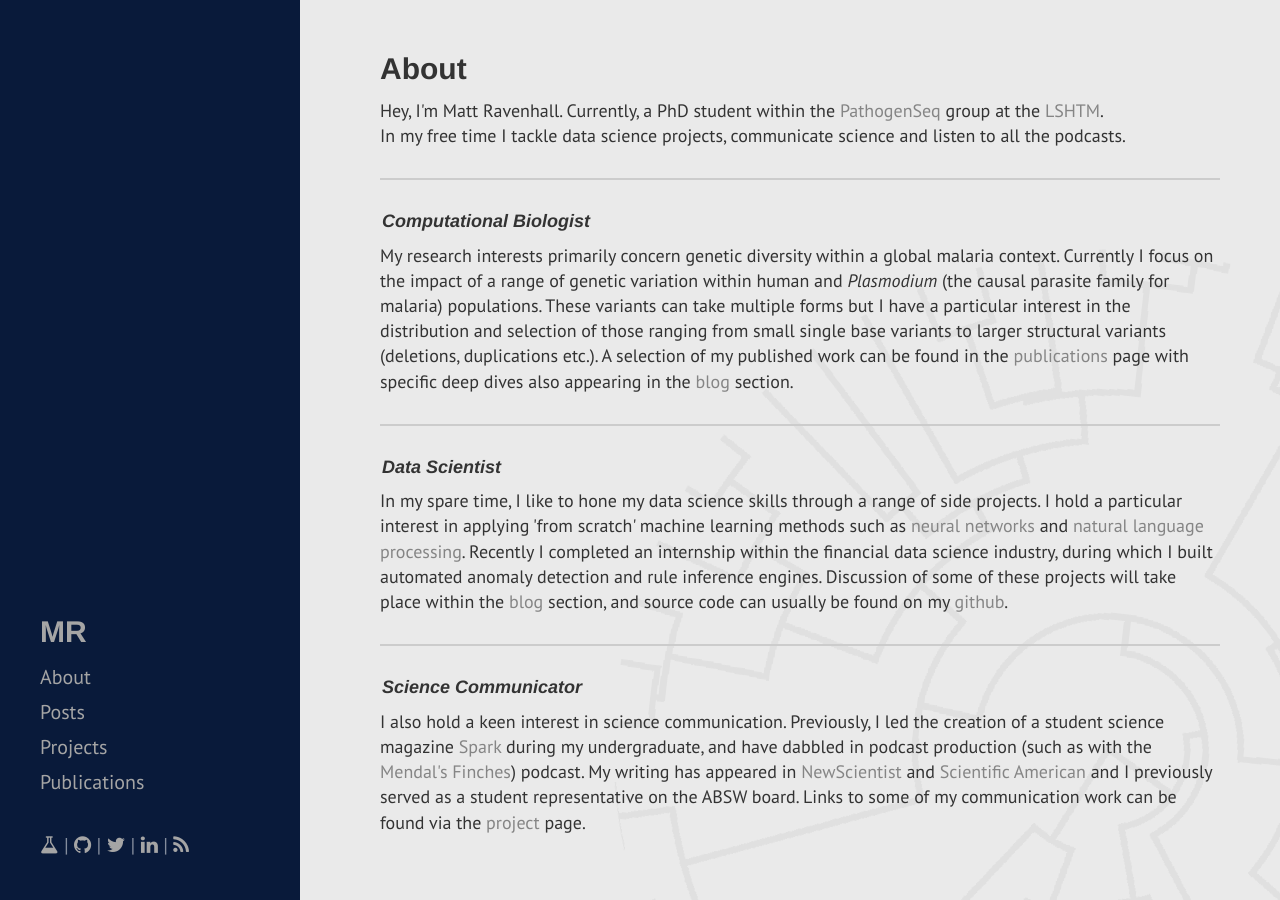
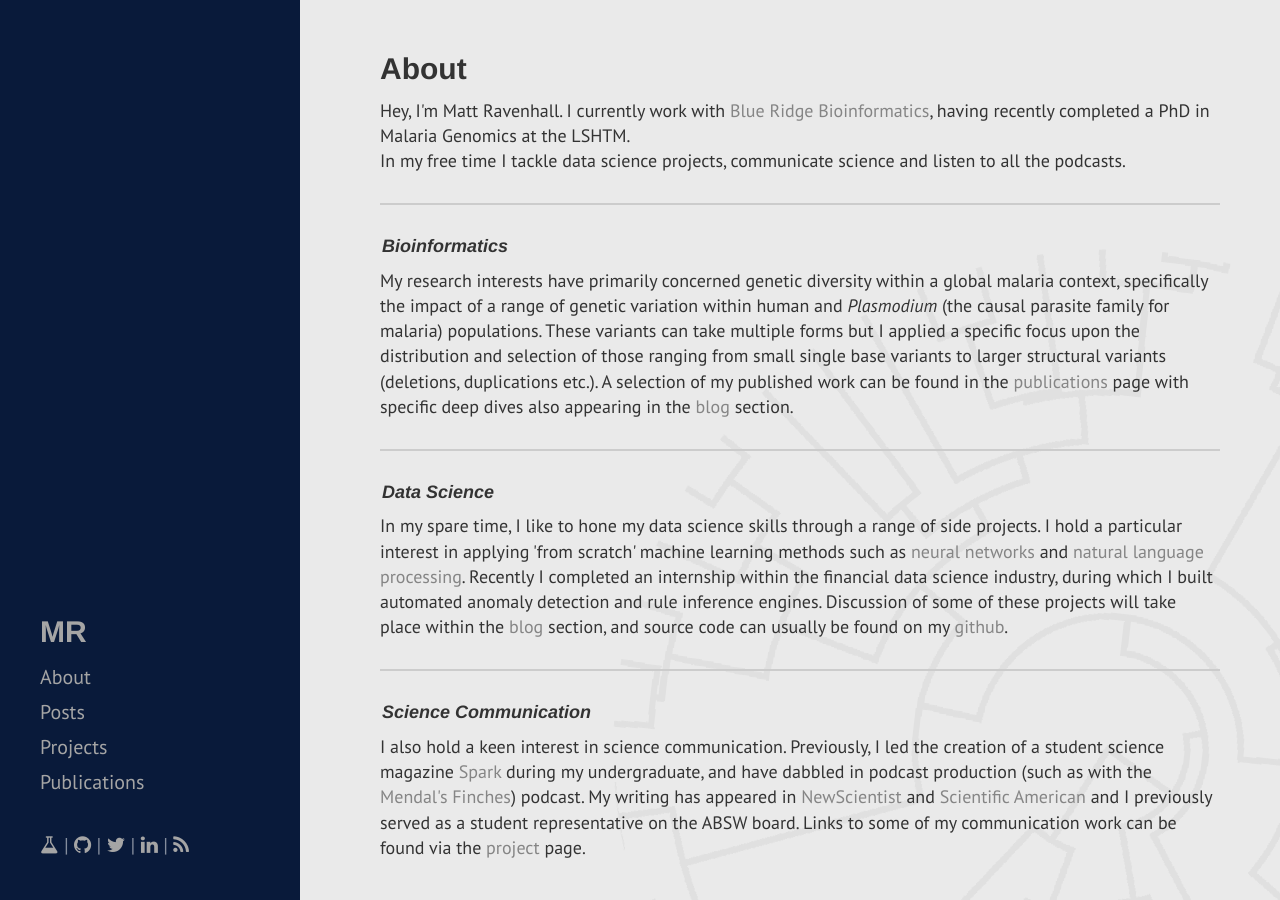
Before and after one commit to mattravenhall/mattravenhall.github.io, a Jekyll site: the page built from about/index.html, in a window 1280 px wide. Built offline with Jekyll 4.4.1, drawn with Linux system fonts in a browser that asks for light colours.

Commit message:
Post renames

```diff
--- a/about/index.html
+++ b/about/index.html
@@ -4,32 +4,26 @@
 ---
 
 <h1>{{ page.title }}</h1>
-<p>Hey, I'm Matt Ravenhall. Currently, a PhD student within the <a href="http://pathogenseq.lshtm.ac.uk">PathogenSeq</a> group at the <a href="https://www.lshtm.ac.uk/aboutus/people/ravenhall.matt">LSHTM</a>.<br>
+<p>Hey, I'm Matt Ravenhall. I currently work with <a href="http://blueridgebio.co.uk/">Blue Ridge Bioinformatics</a>, having recently completed a PhD in Malaria Genomics at the LSHTM</a>.<br>
 In my free time I tackle data science projects, communicate science and listen to all the podcasts.</p>
 
 <hr>
 
-<h3>Computational Biologist</h3>
+<h3>Bioinformatics</h3>
 <p>
-	My research interests primarily concern genetic diversity within a global malaria context. Currently I focus on the impact of a range of genetic variation within human and <i>Plasmodium</i> (the causal parasite family for malaria) populations. These variants can take multiple forms but I have a particular interest in the distribution and selection of those ranging from small single base variants to larger structural variants (deletions, duplications etc.).
-
-	A selection of my published work can be found in the <a href="/publications">publications</a> page with specific deep dives also appearing in the <a href="/blog">blog</a> section.
+	My research interests have primarily concerned genetic diversity within a global malaria context, specifically the impact of a range of genetic variation within human and <i>Plasmodium</i> (the causal parasite family for malaria) populations. These variants can take multiple forms but I applied a specific focus upon the distribution and selection of those ranging from small single base variants to larger structural variants (deletions, duplications etc.). A selection of my published work can be found in the <a href="/publications">publications</a> page with specific deep dives also appearing in the <a href="/blog">blog</a> section.
 </p>
 
 <hr>
 
-<h3>Data Scientist</h3>
+<h3>Data Science</h3>
 <p>
-	In my spare time, I like to hone my data science skills through a range of side projects. I hold a particular interest in applying 'from scratch' machine learning methods such as <a href="https://github.com/mattravenhall/BasicNeuralNetwork">neural networks</a> and <a href="https://github.com/mattravenhall/TweetSentiment">natural language processing</a>. Recently I completed an internship within the financial data science industry, during which I built automated anomaly detection and rule inference engines.
-
-	Discussion of some of these projects will take place within the <a href="/blog">blog</a> section, and source code can usually be found on my <a href="https://github.com/mattravenhall">github</a>.
+	In my spare time, I like to hone my data science skills through a range of side projects. I hold a particular interest in applying 'from scratch' machine learning methods such as <a href="https://github.com/mattravenhall/BasicNeuralNetwork">neural networks</a> and <a href="https://github.com/mattravenhall/TweetSentiment">natural language processing</a>. Recently I completed an internship within the financial data science industry, during which I built automated anomaly detection and rule inference engines. Discussion of some of these projects will take place within the <a href="/blog">blog</a> section, and source code can usually be found on my <a href="https://github.com/mattravenhall">github</a>.
 </p>
 
 <hr>
 
-<h3>Science Communicator</h3>
+<h3>Science Communication</h3>
 <p>
-	I also hold a keen interest in science communication. Previously, I led the creation of a student science magazine <a href="https://blogs.scientificamerican.com/incubator/spark-magazine-student-science-magazine-of-york-university">Spark</a> during my undergraduate, and have dabbled in podcast production (such as with the <a href="https://soundcloud.com/mendels-finches">Mendal's Finches</a>) podcast. My writing has appeared in <a href="https://www.newscientist.com/article/2110485-our-ice-age-ancestors-skinned-cave-lions-to-make-roofs-for-huts/">NewScientist</a> and <a href="https://blogs.scientificamerican.com/incubator/spark-magazine-student-science-magazine-of-york-university">Scientific American</a> and I previously served as a student representative on the ABSW board.
-
-	Links to some of my communication work can be found via the <a href="/projects">project</a> page.
+	I also hold a keen interest in science communication. Previously, I led the creation of a student science magazine <a href="https://blogs.scientificamerican.com/incubator/spark-magazine-student-science-magazine-of-york-university">Spark</a> during my undergraduate, and have dabbled in podcast production (such as with the <a href="https://soundcloud.com/mendels-finches">Mendal's Finches</a>) podcast. My writing has appeared in <a href="https://www.newscientist.com/article/2110485-our-ice-age-ancestors-skinned-cave-lions-to-make-roofs-for-huts/">NewScientist</a> and <a href="https://blogs.scientificamerican.com/incubator/spark-magazine-student-science-magazine-of-york-university">Scientific American</a> and I previously served as a student representative on the ABSW board. Links to some of my communication work can be found via the <a href="/projects">project</a> page.
 </p>
--- a/index.html
+++ b/index.html
@@ -5,7 +5,7 @@
 
 <div class="blurb">
   <h2>Matt Ravenhall</h2>
-  <i>Computational Biologist, Data Scientist, Science Communicator</i>
+  <i>Bioinformatics, Data Science, and Science Communication</i>
   <hr class="title">
   <h2>Research Highlights</h2>
   <div class="inline-block">
```
Also changed, not shown: _posts/2018-03-08-Tweet-Sentiment-Analysis.md (+1 -1 lines), _posts/2018-06-10-Dissecting-ML-Signatures.md (+1 -1 lines).
